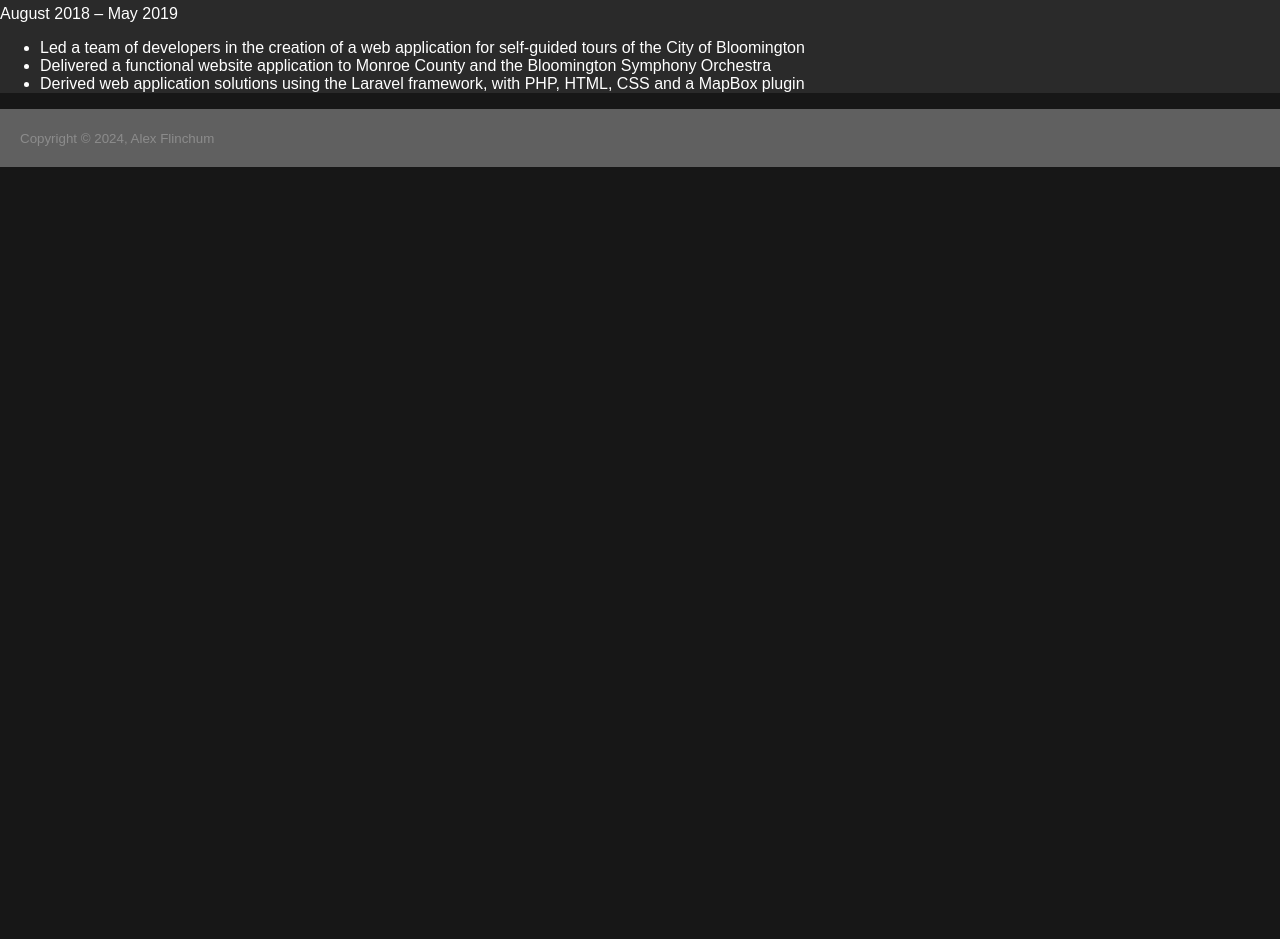
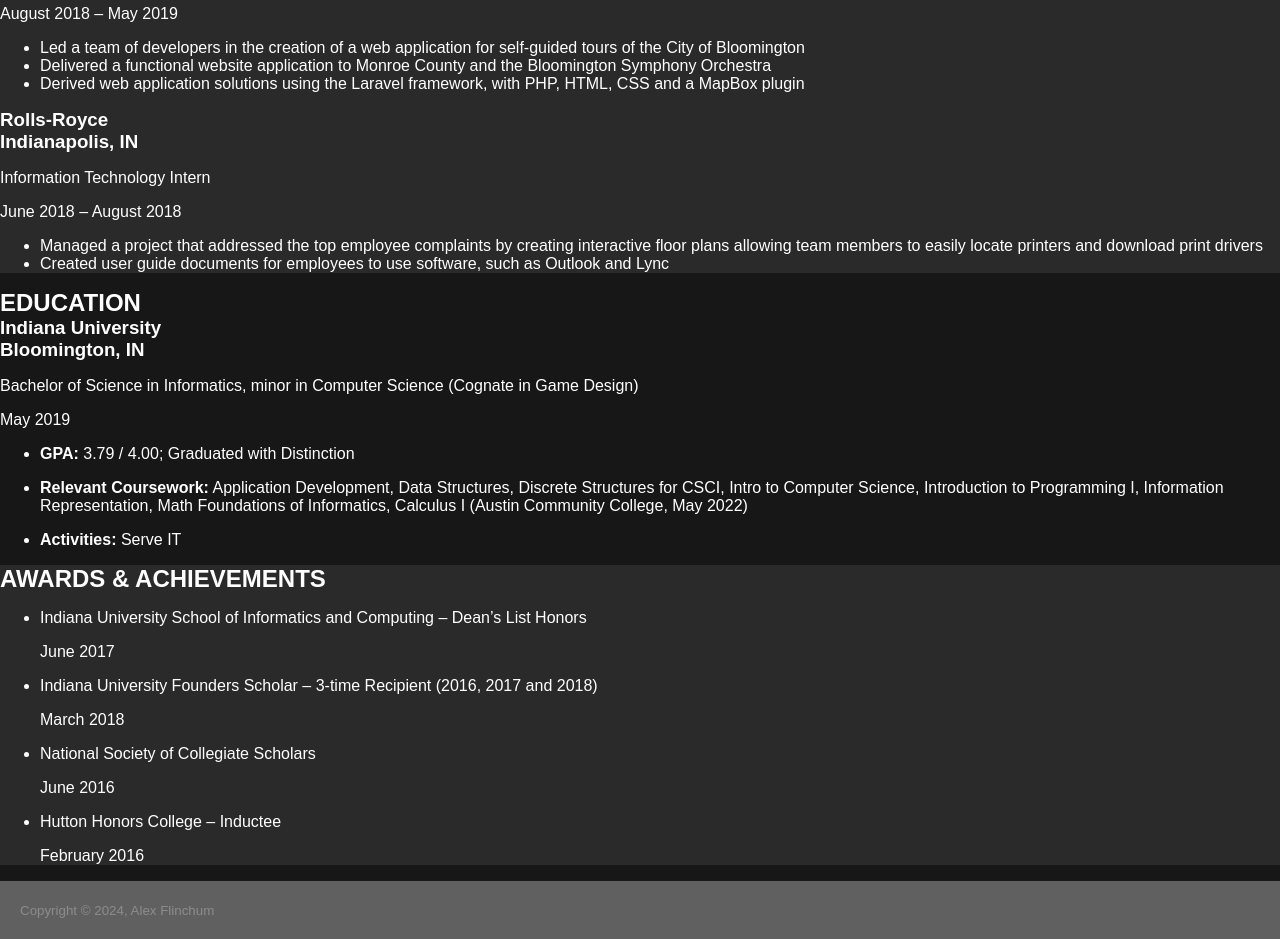
Before and after one commit to acflinch/CS601_TermProject_Flinchum, a React (Create React App) app in the folder term-project/: page /about in a window 1280 px wide. Shown: the part 680-1619 px from the top of the page. Before the commit the page ends 847 px from the top, so only its background shows below. Built offline with nearby package versions, Linux system fonts and the light colour scheme; the HTML template or start-up script is replaced by a standard one.

Commit message:
added info for education and achievments

```diff
--- a/term-project/src/pages/About.js
+++ b/term-project/src/pages/About.js
@@ -78,13 +78,77 @@ const About = () => {
                             City of Bloomington
                         </li>
                         <li>
-                            Delivered a functional website application to Monroe County and the Bloomington Symphony Orchestra
+                            Delivered a functional website application to Monroe County and the Bloomington Symphony
+                            Orchestra
                         </li>
                         <li>
-                            Derived web application solutions using the Laravel framework, with PHP, HTML, CSS and a MapBox plugin
+                            Derived web application solutions using the Laravel framework, with PHP, HTML, CSS and a
+                            MapBox plugin
                         </li>
                     </ul>
 
+                    <h3>Rolls-Royce</h3>
+                    <h3>Indianapolis, IN</h3>
+                    <p>Information Technology Intern</p>
+                    <p>June 2018 – August 2018</p>
+
+                    <ul>
+                        <li>
+                            Managed a project that addressed the top employee complaints by creating interactive floor
+                            plans allowing team members to easily locate printers and download print drivers
+                        </li>
+                        <li>
+                            Created user guide documents for employees to use software, such as Outlook and Lync
+                        </li>
+                    </ul>
+                </div>
+            </div>
+
+            <div className="content-wrapper">
+                <div className="education-container">
+                    <h2>EDUCATION</h2>
+                    <h3>Indiana University</h3>
+                    <h3>Bloomington, IN</h3>
+                    <p>Bachelor of Science in Informatics, minor in Computer Science (Cognate in Game Design)</p>
+                    <p>May 2019</p>
+
+                    <ul>
+                        <li>
+                            <p><strong>GPA:</strong> 3.79 / 4.00; Graduated with Distinction</p>
+                        </li>
+                        <li>
+                            <p><strong>Relevant Coursework:</strong> Application Development, Data Structures,
+                                Discrete Structures for CSCI, Intro to Computer Science, Introduction to Programming I,
+                                Information Representation, Math Foundations of Informatics, Calculus I (Austin
+                                Community
+                                College, May 2022)</p>
+                        </li>
+                        <li>
+                            <p><strong>Activities:</strong> Serve IT</p>
+                        </li>
+                    </ul>
+                </div>
+            </div>
+
+            <div className="content-wrapper">
+                <div className="achievments-container">
+                    <h2>AWARDS & ACHIEVEMENTS</h2>
+
+                    <ul>
+                        <li>
+                            <p>Indiana University School of Informatics and Computing – Dean’s List Honors</p><p>June
+                            2017</p>
+                        </li>
+                        <li>
+                            <p>Indiana University Founders Scholar – 3-time Recipient (2016, 2017 and 2018)</p><p>March 2018</p>
+                        </li>
+                        <li>
+                            <p>National Society of Collegiate Scholars</p><p>June 2016</p>
+                        </li>
+                        <li>
+                            <p>Hutton Honors College – Inductee</p><p>February 2016</p>
+                        </li>
+                    </ul>
                 </div>
             </div>
         </>
```
